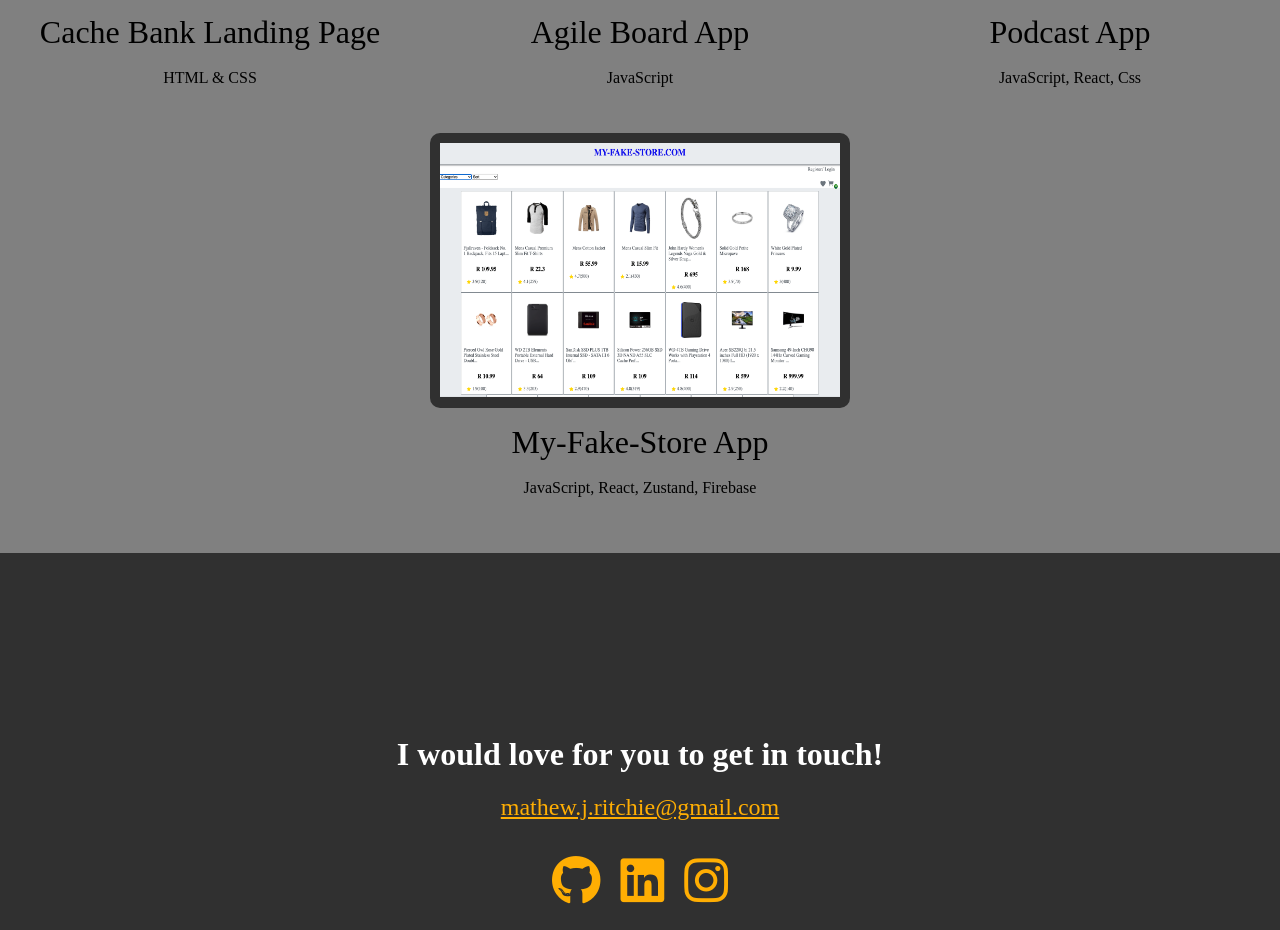
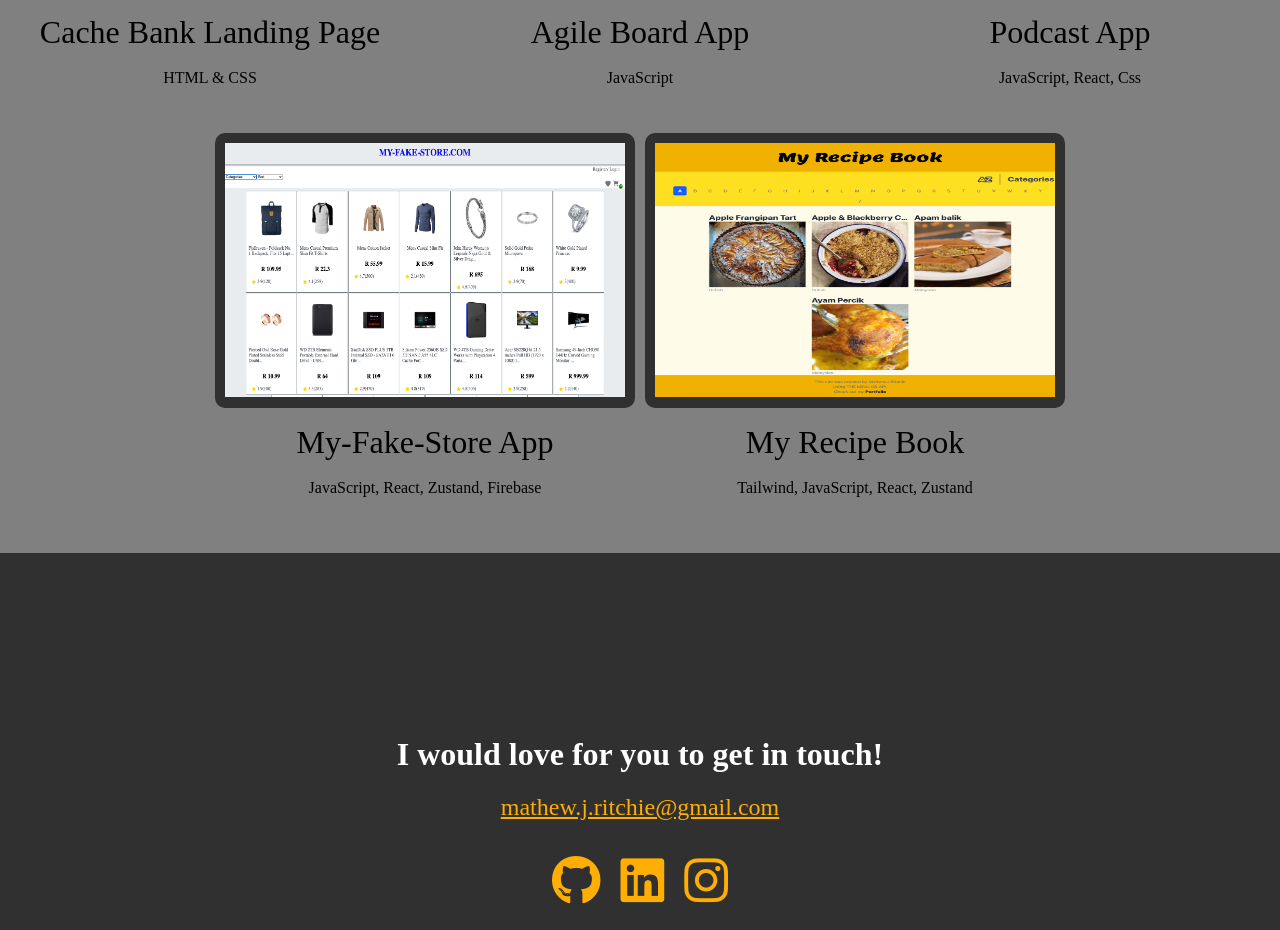
Before and after one commit to Mathew-Ritchie/Mathew_Ritchie_Portfolio_Site, a React (Vite) app: page / in a window 1280 px wide. Shown: the part 2340-3270 px from the top of the page. Built offline with nearby package versions, Linux system fonts and the light colour scheme.

Commit message:
added the My recipe book page to the projects component.

```diff
--- a/src/Components/Projects.jsx
+++ b/src/Components/Projects.jsx
@@ -6,6 +6,7 @@ import JSL from "../assets/JSL-pic.png";
 import SDF from "../assets/SDF-pic.png";
 import DJS from "../assets/DJS.png";
 import FakeStore from "../assets/fakestore.png";
+import recipeBook from "../assets/recipe-app/recipe1.png";
 
 export default function Projects() {
   const projects = [
@@ -36,6 +37,13 @@ export default function Projects() {
       title: "My-Fake-Store App",
       subTitle: "JavaScript, React, Zustand, Firebase",
       to: "/project/fakestore",
+    },
+    {
+      img: recipeBook,
+      alt: "screenshot of My Recipe Book App",
+      title: "My Recipe Book",
+      subTitle: " Tailwind, JavaScript, React, Zustand",
+      to: "/project/recipe_app",
     },
   ];
 
```
